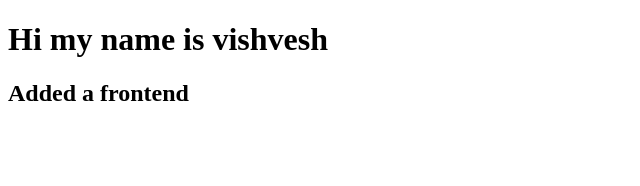
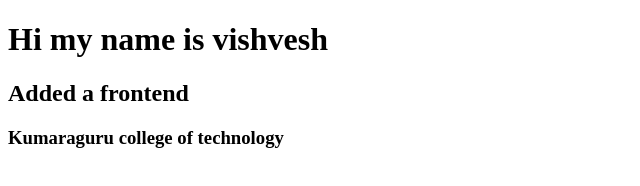
Before and after one commit to vishvesh3/Newproject, a plain HTML site: page index.html in a window 1280 px wide. Shown: the whole page, without its empty margins (0-640 px from the left). Drawn offline with Linux system fonts and the light colour scheme.

Commit message:
feat: added college name

```diff
--- a/index.html
+++ b/index.html
@@ -8,5 +8,6 @@
 <body>
     <h1>Hi my name is vishvesh</h1>
     <h2>Added a frontend</h2>
+    <h3>Kumaraguru college of technology</h3>
 </body>
 </html>
```
